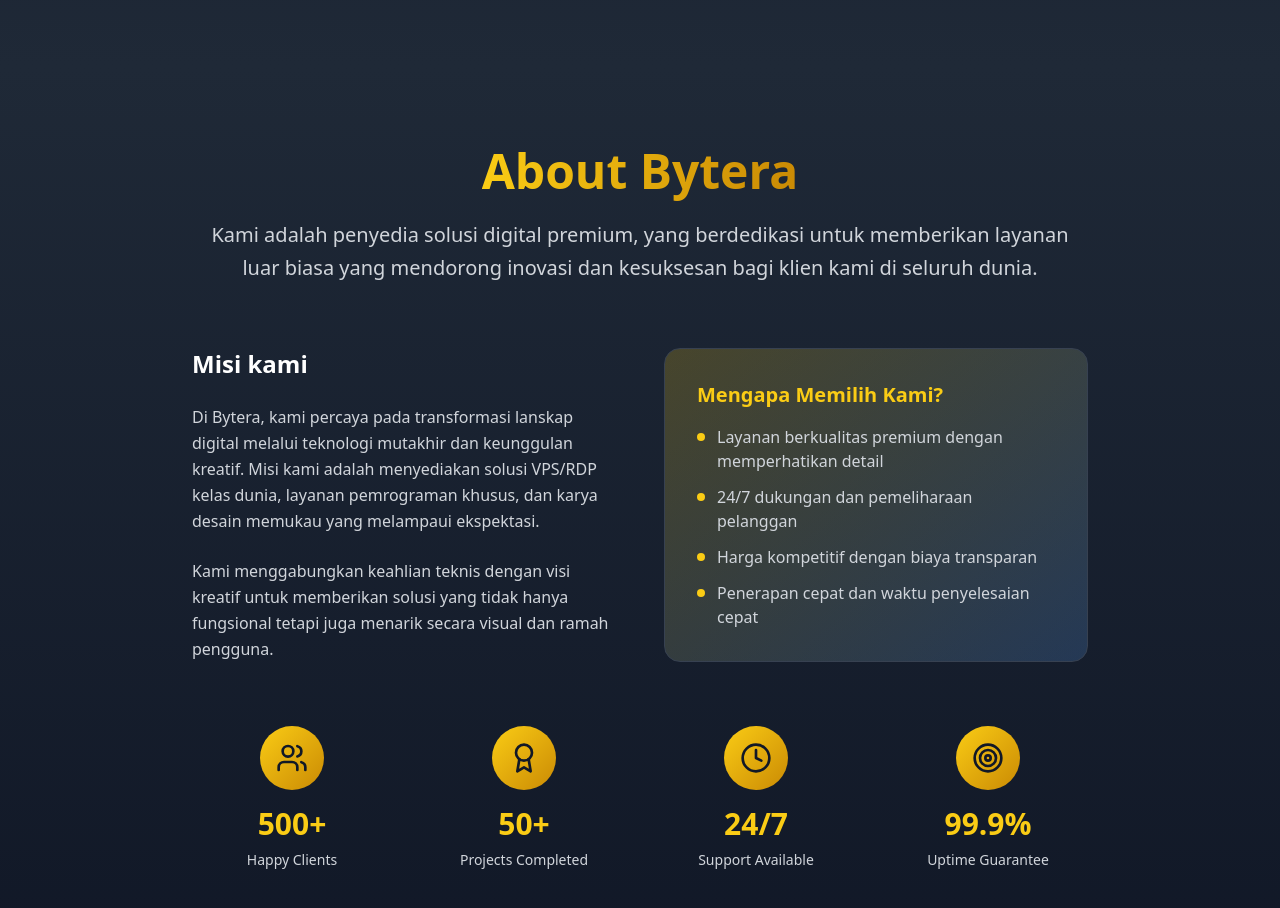
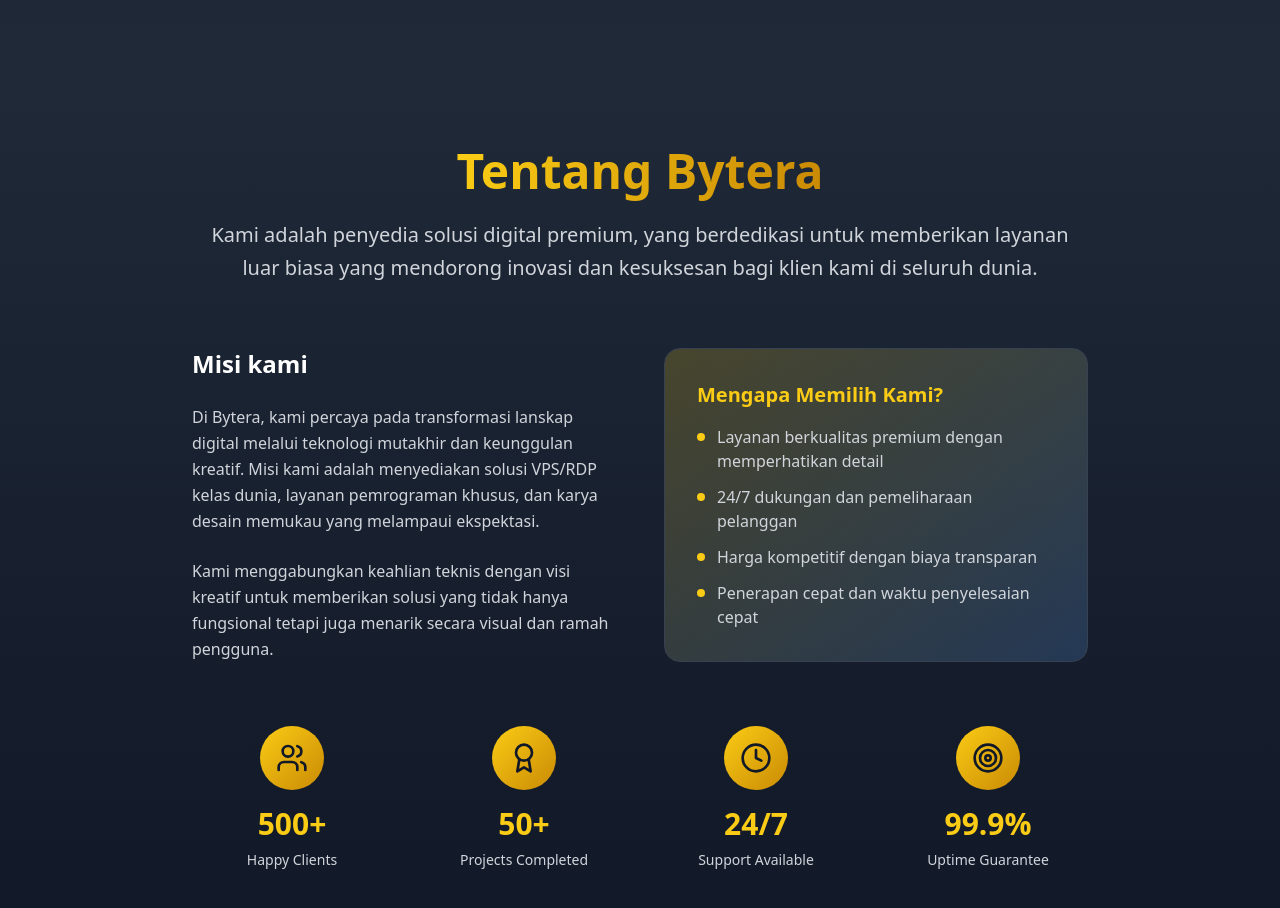
Before and after one commit to DimasDarma11/BYTERA-OFFICIAL, a React (Vite) app: page / in a window 1280 px wide. Shown: the part 1580-2488 px from the top of the page. Built offline with nearby package versions, Linux system fonts and the light colour scheme.

Commit message:
Update About.tsx

```diff
--- a/src/components/About.tsx
+++ b/src/components/About.tsx
@@ -16,7 +16,7 @@
           <div className="text-center mb-16">
             <h2 className="text-4xl md:text-5xl font-bold mb-6">
               <span className="bg-gradient-to-r from-yellow-400 to-yellow-600 bg-clip-text text-transparent">
-                About Bytera
+                Tentang Bytera
               </span>
             </h2>
             <p className="text-xl text-gray-300 leading-relaxed">
```
